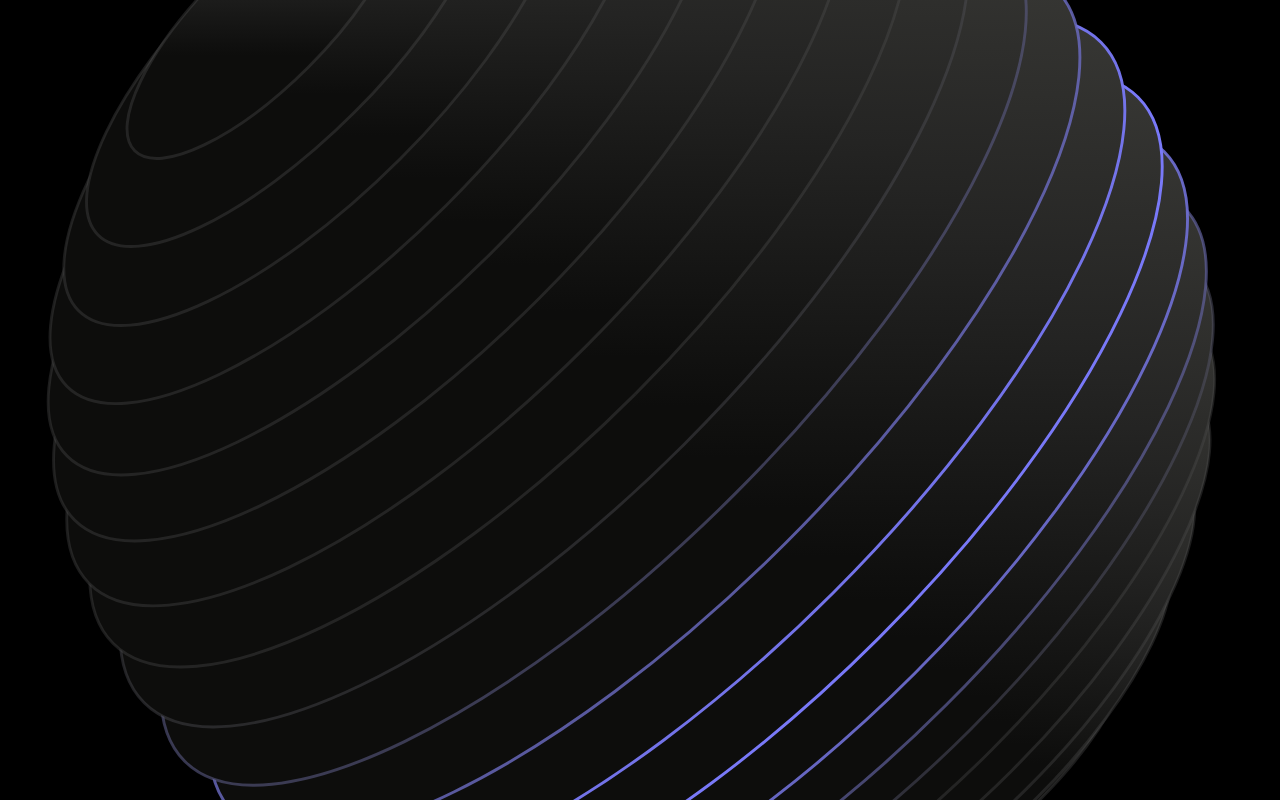
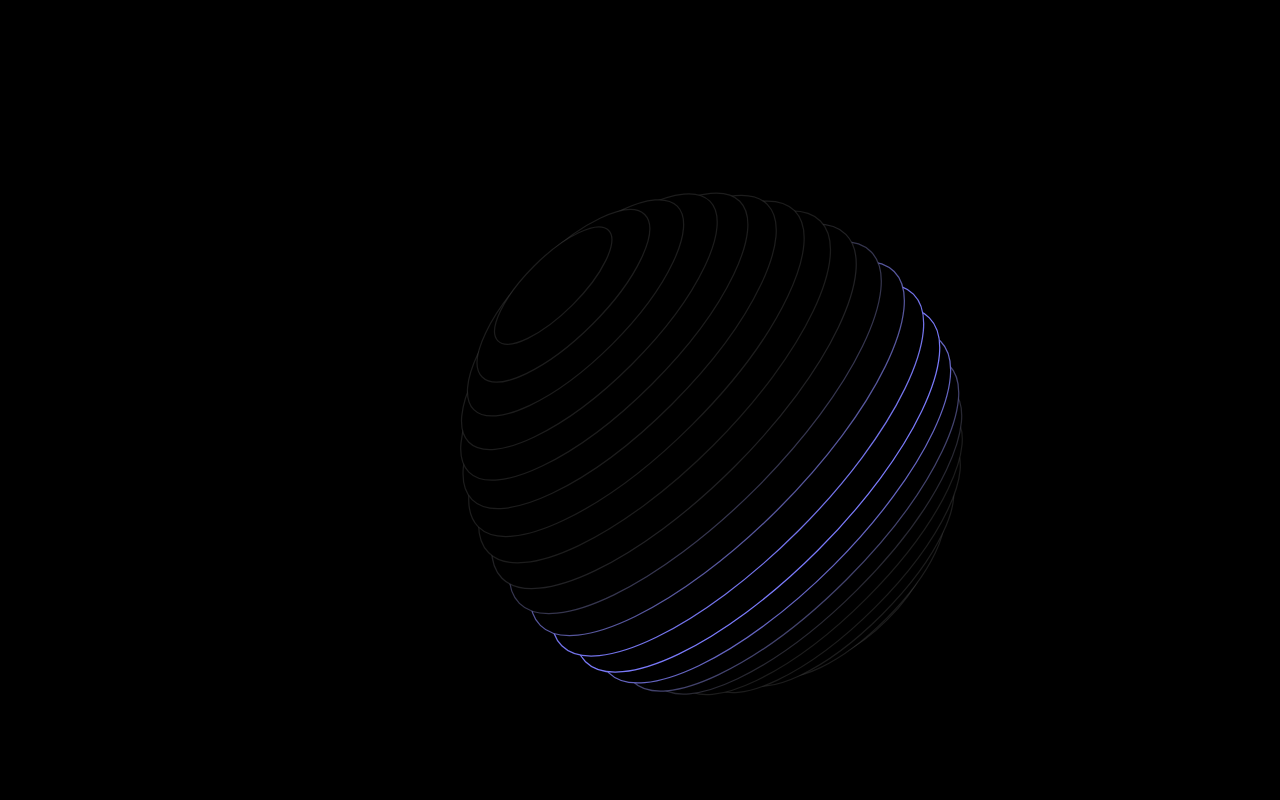
Before and after one commit to devshahriarr/Inovetica-Front-End, a Next.js app: page /globe in a window 1280 px wide. Built offline with nearby package versions, Linux system fonts and the light colour scheme.

Commit message:
shahriar home globe fix

```diff
--- a/components/elements/GlobeAnimation.js
+++ b/components/elements/GlobeAnimation.js
@@ -91,7 +91,7 @@ const GlobeAnimation = () => {
         shadowAnimation.play();
     }, []);
     return (
-        <div className="animation-wrapper">
+        <div className="animation-wrapper justify-content-end">
             <div className="sphere-animation">
                 <svg className="sphere" viewBox="0 0 440 440" stroke="rgba(80,80,80,.35)">
                     <defs>
--- a/components/elements/module.globe.css
+++ b/components/elements/module.globe.css
@@ -13,15 +13,18 @@
     max-width: 400px;
     height: auto;
     position: relative;
+    padding-top: 30px;
+    /* display: flex; */
+    /* align-items: center; */
   }
 
   .sphere {
-    width: 100%;
-    height: 100%;
+    width: 43%;
+    height: auto;
   }
 
   .sphere path {
-    fill: url(#sphereGradient);
+    /* fill: url(#sphereGradient); */
     stroke-width: 1px;
     stroke: rgba(80, 80, 80, 0.35);
     backface-visibility: hidden;
```
